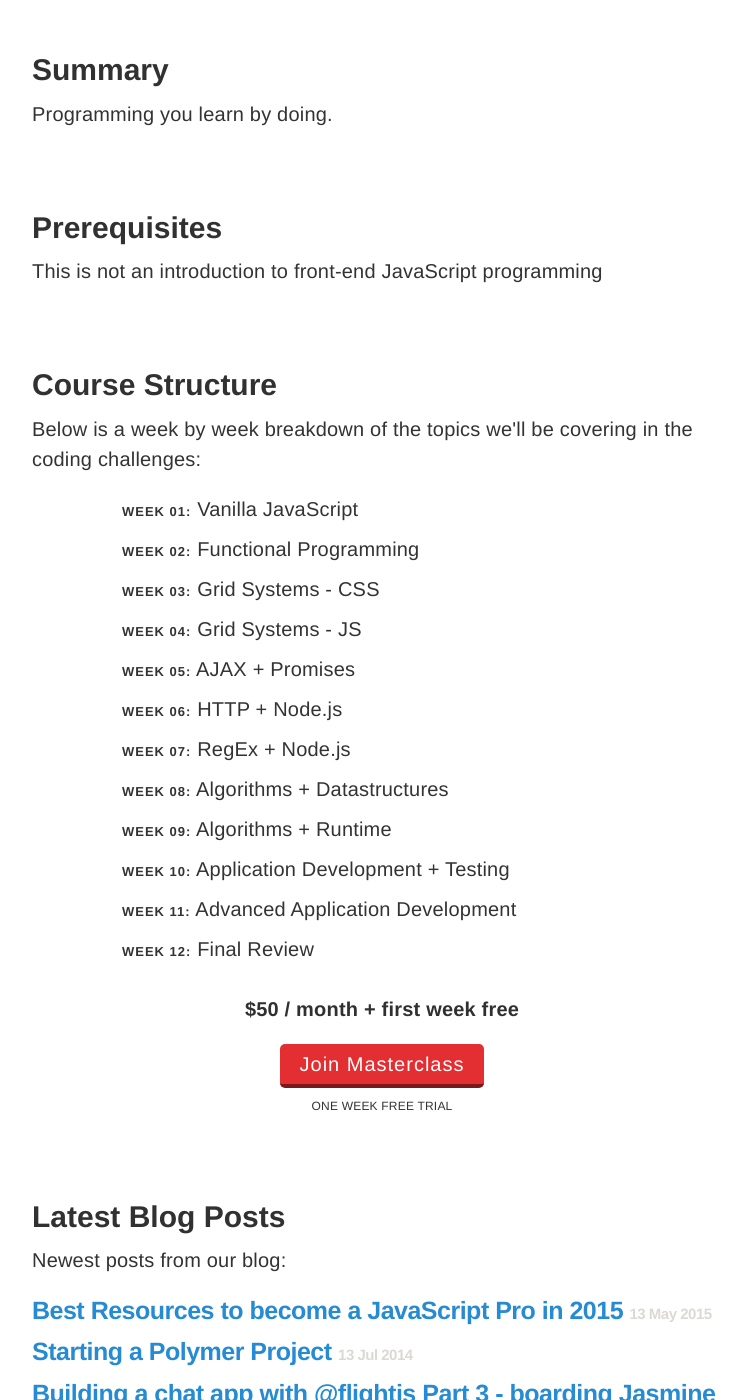
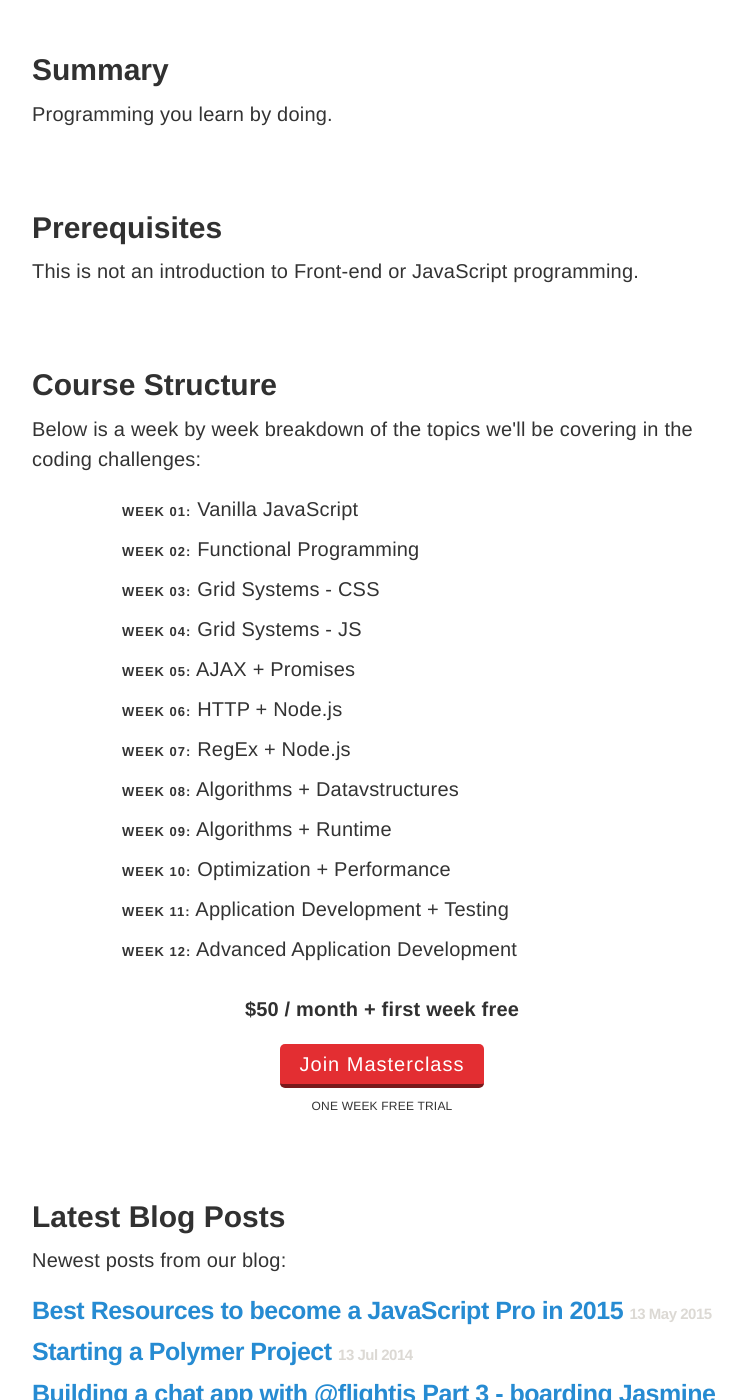
Before and after one commit to stefanRitter/jsblog, a Jekyll site: the page built from index.html, in a window 1280 px wide and 1400 px high, scrolled down 638 px. Shown: the whole window, without its empty margins (258-1004 px from the left). Built offline with Jekyll 4.4.1, drawn with Linux system fonts in a browser that asks for light colours; the list of posts is cut into pages by our own code.

Commit message:
update copy

```diff
--- a/index.html
+++ b/index.html
@@ -34,7 +34,7 @@ title: Home
 <div class="curriculum">
   <h2>Prerequisites</h2>
   <p>
-    This is not an introduction to front-end JavaScript programming
+    This is not an introduction to Front-end or JavaScript programming.
   </p>
 </div>
 
@@ -49,11 +49,11 @@ title: Home
     <li><span>WEEK 05:</span> AJAX + Promises</li>
     <li><span>WEEK 06:</span> HTTP + Node.js</li>
     <li><span>WEEK 07:</span> RegEx + Node.js</li>
-    <li><span>WEEK 08:</span> Algorithms + Datastructures</li>
+    <li><span>WEEK 08:</span> Algorithms + Datavstructures</li>
     <li><span>WEEK 09:</span> Algorithms + Runtime</li>
-    <li><span>WEEK 10:</span> Application Development + Testing</li>
-    <li><span>WEEK 11:</span> Advanced Application Development</li>
-    <li><span>WEEK 12:</span> Final Review</li>
+    <li><span>WEEK 10:</span> Optimization + Performance</li>
+    <li><span>WEEK 11:</span> Application Development + Testing</li>
+    <li><span>WEEK 12:</span> Advanced Application Development</li>
   </ul>
 
   <p class="margin-top center">
@@ -81,9 +81,7 @@ title: Home
     {% endfor %}
   </ul>
 
-  <div class="center">
-    <a href="/blog" class="button blue">
-      <h3>View all Blog Posts</h3>
-    </a>
-  </div>
+  <p class="center">
+    <a href="/blog" class="button blue">View all Blog Posts</a>
+  </p>
 </div>
--- a/join.html
+++ b/join.html
@@ -13,7 +13,7 @@ title: Join Interviewing Masterclass
       <br>
       the first coding challenge is free
       <br>
-      after which it's $50 / month.
+      after which it's $50 per month.
     </strong>
 
     <br>
--- a/success.html
+++ b/success.html
@@ -12,7 +12,7 @@ title: Confirm
     <br>
     You should have your first coding challenge
     <br>
-    in your inbox in the next 15 minutes.
+    in your inbox within the next 15 minutes.
   </h4>
 
 </div>
```
